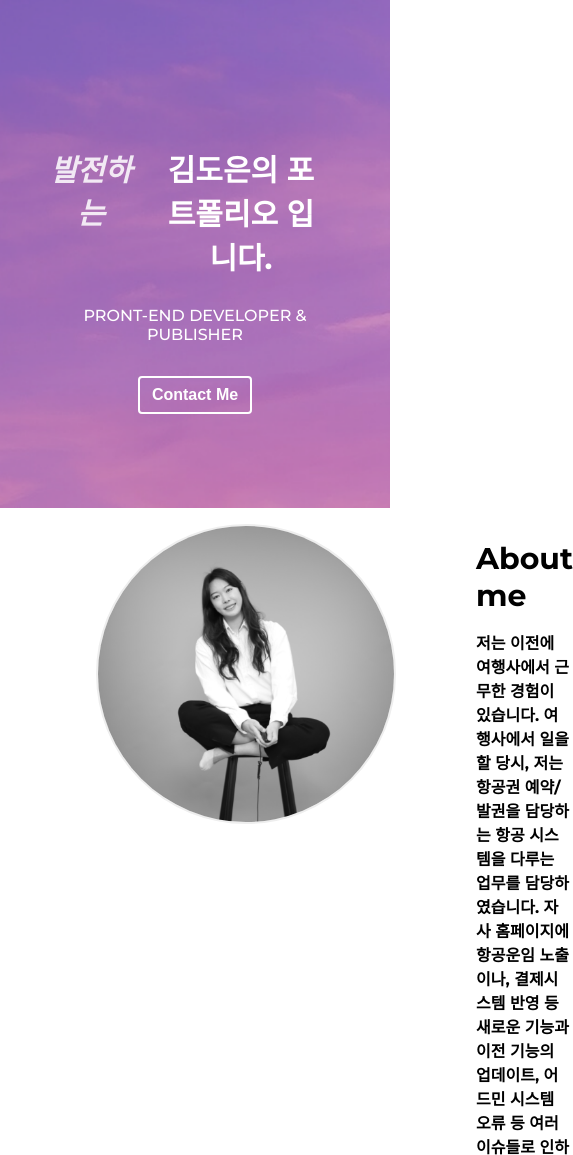
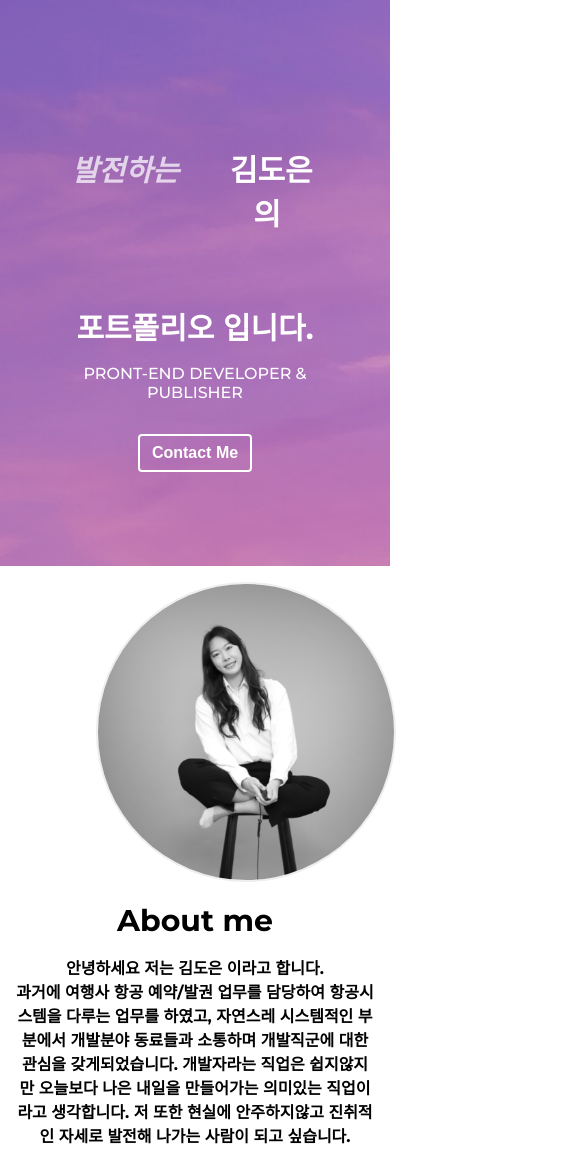
Before and after one commit to kde5813930/Portfolio, a plain HTML site: page index.html in a window 390 px wide. Shown: the part 60-1215 px from the top of the page, 573 px wide, since content can reach past the window. Drawn offline with Linux system fonts and the light colour scheme.

Commit message:
response css retouch

```diff
--- a/index.html
+++ b/index.html
@@ -47,6 +47,8 @@
     <div class="home">
       <div class="home__container">
 
+        <div class="home__produce__container">
+
           <div class="home__produce">
 
             <div class="home__slide">
@@ -63,9 +65,15 @@
               </div>
             </div>
 
-          <div class="home__title__box">
-            <h1 class=" home__title">김도은의 포트폴리오 입니다.</h1>
+            <div class="home__title__name">
+              <h1 class=" home__title">김도은의&nbsp</h1>
             </div>
+          </div>
+
+          <div class="home__title__portfolio">
+            <h1 class=" home__title">포트폴리오 입니다.</h1>
+          </div>
+
         </div>
 
         <span>
@@ -79,22 +87,18 @@
 
 
   <section id="about" class="section section_container">
-    <span class="porpile"> <img src="img/pr_1.jpg" alt="Doeun's portfolio photo" class="home_avatar">
-    </span>
-    <span class="about__me">
+    <div class="profile"> <img src="img/pr_1.jpg" alt="Doeun's portfolio photo" class="home_avatar">
+    </div>
+    <div class="about__me">
       <h1>About me</h1>
-      <p>저는 이전에 여행사에서 근무한 경험이 있습니다.
-        여행사에서 일을 할 당시, 저는 항공권 예약/발권을 담당하는 항공 시스템을 다루는 업무를 담당하였습니다.
-        자사 홈페이지에 항공운임 노출이나, 결제시스템 반영 등 새로운 기능과 이전 기능의 업데이트, 어드민 시스템 오류 등 여러 이슈들로 인하여 자연스레 개발직군 담당자와의 소통이 잦았고 전반적인 홈페이지의 디자인을 더불어
-        시스템 업데이트 와 오류수정 등 점차 나은 방향으로 나아가는 홈페이지와 시스템을 보면서 가치있는 업무라는 생각을 했고, 처음으로 개발직군에 관심이 생겼습니다.
-        그 뒤로 개발직군에 대하여 여러 업무들을 관심있게 보기 시작했고 프론트엔드 개발자에 대한 꿈을 꾸었습니다.
-        그런던 와중에 코로나로 인하여 관광업계의 위기가 닥쳐왔을 무렵, 저는 어쩌면 위기를 기회로 만들 수 있는
-        좋은 기회라고 생각하여 어쩌면 과감히 회사를 그만두었고 국비지원으로 개발공부에 입문하였습니다.
-        제가 작성한 코드로 만들어지는 여러 기능들을 구현하는것이 너무 매력적이었고, 흥미로웠습니다.
-        또한, 하나의 목표로 여러 사람들과 소통하며 업무를 진행하는 진취적인 직업이라고 생각합니다.
-        아울러 제 자신도 나날이 발전할 수 있는 개발자가 되고싶습니다.
+      <p>
+        안녕하세요 저는 김도은 이라고 합니다.<br>
+        과거에 여행사 항공 예약/발권 업무를 담당하여 항공시스템을 다루는 업무를 하였고,
+        자연스레 시스템적인 부분에서 개발분야 동료들과 소통하며 개발직군에 대한 관심을 갖게되었습니다.
+        개발자라는 직업은 쉽지않지만 오늘보다 나은 내일을 만들어가는 의미있는 직업이라고 생각합니다.
+        저 또한 현실에 안주하지않고 진취적인 자세로 발전해 나가는 사람이 되고 싶습니다.
       </p>
-    </span>
+    </div>
   </section>
 
   <section id="skills" class="section">
--- a/response.css
+++ b/response.css
@@ -1,3 +1,43 @@
+@media screen and (max-width:1020px) {
+  #about {
+    flex-direction: column;
+  }
+
+  .profile {
+    display: inline-block;
+    text-align: center;
+  }
+
+  .about__me {
+    text-align: center;
+  }
+
+  .home__produce__container{
+    display: block;
+  }
+
+  .home__title__box {
+    flex-direction: column;
+  }
+
+  .home__slide {
+    position: relative;
+  }
+
+  .home__slide__title {
+    position: absolute;
+    top: 0;
+    left:0;
+  }
+
+  .home__title__portfolio {
+    margin-top: 50px;
+  }
+
+
+
+}
+
 @media screen and (max-width:768px) {
   :root {
     --font-large: 30px;
@@ -36,6 +76,7 @@
     display: block;
   }
 
+
   .project {
     flex-grow: 1;
   }
--- a/style.css
+++ b/style.css
@@ -178,16 +178,28 @@ p {
   margin: auto;
 }
 
+.home__container {
+  width: 100%;
+  height: 100%;
+}
+
 .home__produce {
+  display: flex;
   margin-top: 120px;
   display: inline-flex;
   text-align: center;
+}
+
+.home__produce__container{
+  display: flex;
+  display: inline-flex;
 }
 
 .home__slide {
   position: relative;
   width: 162px;
 }
+
 
 .home__slide__title {
   position: absolute;
@@ -199,6 +211,7 @@ p {
   transform: scale(0.9);
 }
 
+
 .showing {
   opacity: 1;
   z-index: 1;
@@ -206,7 +219,7 @@ p {
   transform: none;
 }
 
-.home__title__box {
+.home__title__name {
   margin-left: 20px;
   position: relative;
   top: 0;
@@ -217,6 +230,10 @@ p {
 .home__title,
 .home__description {
   color: var(--color-white);
+}
+
+.home__title__portfolio {
+  margin-top: 120px;
 }
 
 .home__contact {
```
Lines whose indentation alone changed are shown as unchanged.
